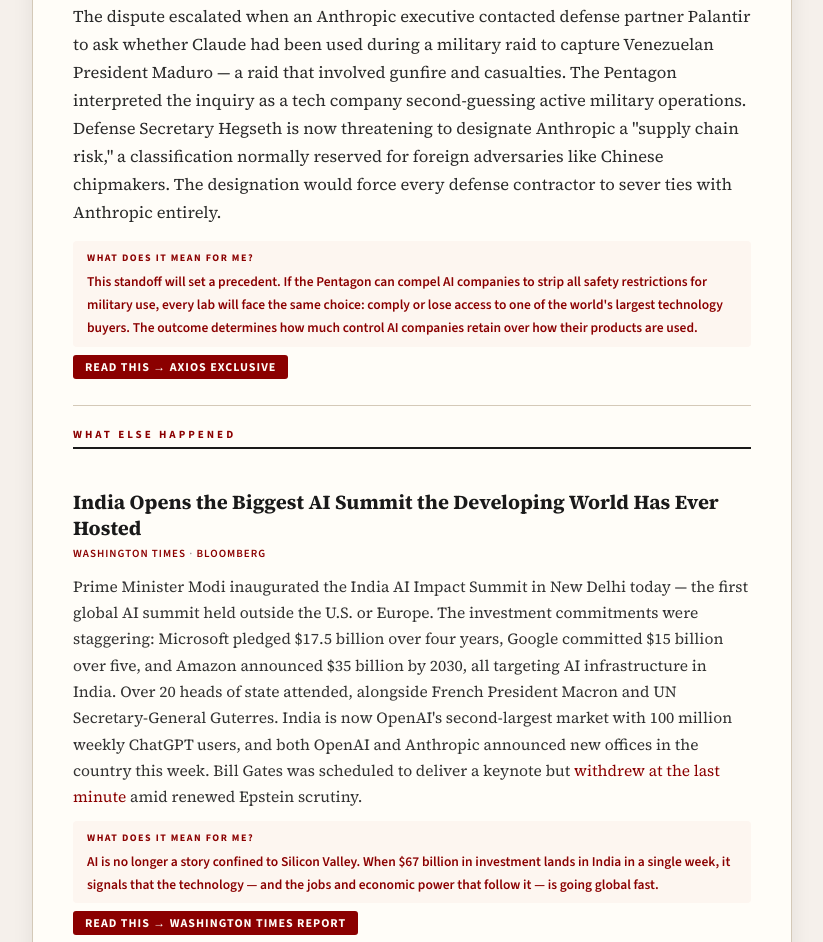
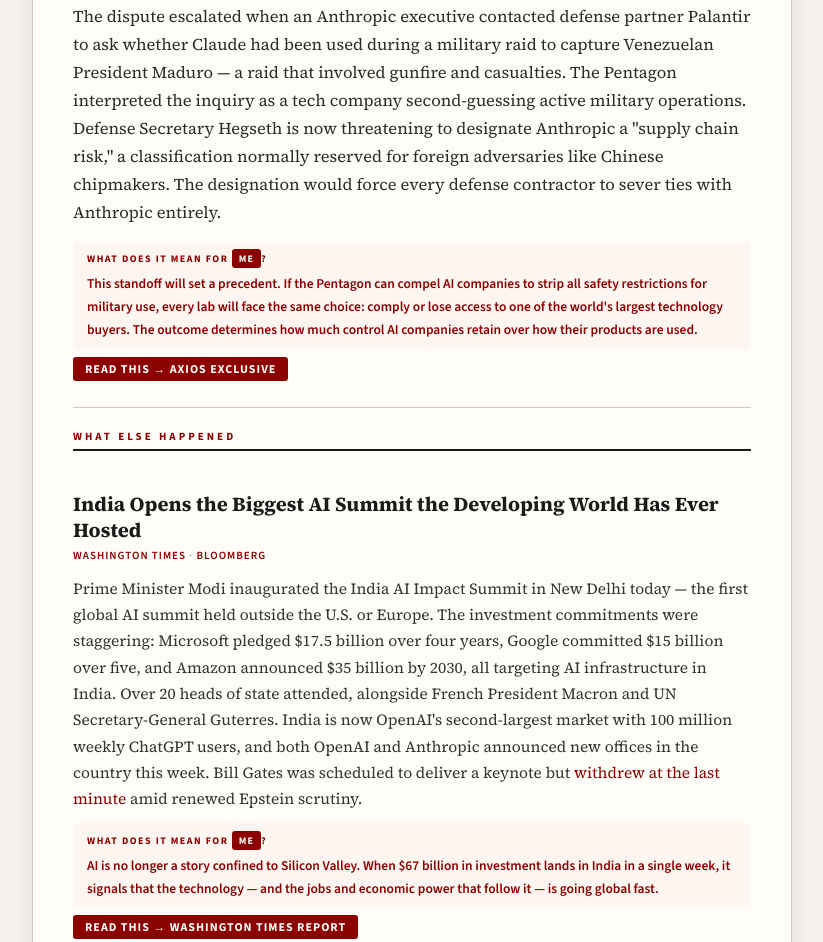
Before and after one commit to jcifelli/the-ai-brief, a plain HTML site: page public/editions/2026-02-19-morning.html in a window 1280 px wide. Shown: the part 1362-2304 px from the top of the page, without its empty margins (228-1051 px from the left). Drawn offline with nearby package versions, Linux system fonts and the light colour scheme.

Commit message:
Style profession word as badge in so-what labels

```diff
--- a/public/editions/2026-02-19-morning.html
+++ b/public/editions/2026-02-19-morning.html
@@ -329,6 +329,18 @@
     letter-spacing: 1.5px;
     color: #8b0000;
     margin-bottom: 4px;
+  }
+  .profession-badge {
+    display: inline-block;
+    background: #8b0000;
+    color: #fffdf8;
+    padding: 1px 7px;
+    border-radius: 3px;
+    font-size: 10px;
+    font-weight: 700;
+    letter-spacing: 1px;
+    text-transform: uppercase;
+    vertical-align: baseline;
   }
   .so-what-text { display: block; }
 
@@ -887,19 +899,19 @@
 
 <script>
 (function() {
-  var labels = {
-    general: 'What does it mean for me?',
-    engineer: 'What does it mean for software engineers?',
-    teacher: 'What does it mean for teachers?',
-    healthcare: 'What does it mean for nurses?',
-    finance: 'What does it mean for investment managers?',
-    legal: 'What does it mean for lawyers?',
-    business: 'What does it mean for business owners?',
-    marketing: 'What does it mean for marketers?',
-    student: 'What does it mean for students?',
-    trades: 'What does it mean for electricians?',
-    firstresponder: 'What does it mean for firefighters?',
-    consultant: 'What does it mean for consultants?'
+  var profWords = {
+    general: 'me',
+    engineer: 'software engineers',
+    teacher: 'teachers',
+    healthcare: 'nurses',
+    finance: 'investment managers',
+    legal: 'lawyers',
+    business: 'business owners',
+    marketing: 'marketers',
+    student: 'students',
+    trades: 'electricians',
+    firstresponder: 'firefighters',
+    consultant: 'consultants'
   };
 
   var select = document.getElementById('profession-select');
@@ -908,11 +920,12 @@
   var saved = localStorage.getItem('ai-brief-profession') || 'general';
 
   function setProfession(prof) {
+    var word = profWords[prof] || profWords.general;
     allText.forEach(function(el) {
       el.style.display = el.dataset.profession === prof ? '' : 'none';
     });
     allLabels.forEach(function(el) {
-      el.textContent = labels[prof] || labels.general;
+      el.innerHTML = 'What does it mean for <span class="profession-badge">' + word + '</span>?';
     });
     select.value = prof;
     localStorage.setItem('ai-brief-profession', prof);
```
Also changed, not shown: 1 other file.
